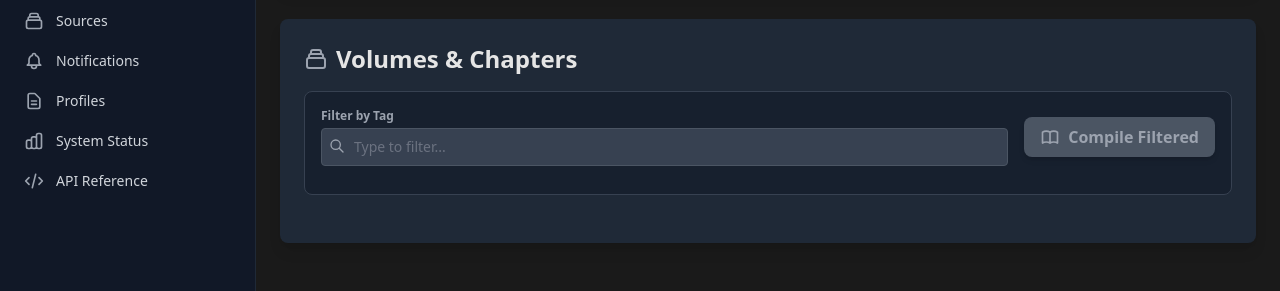
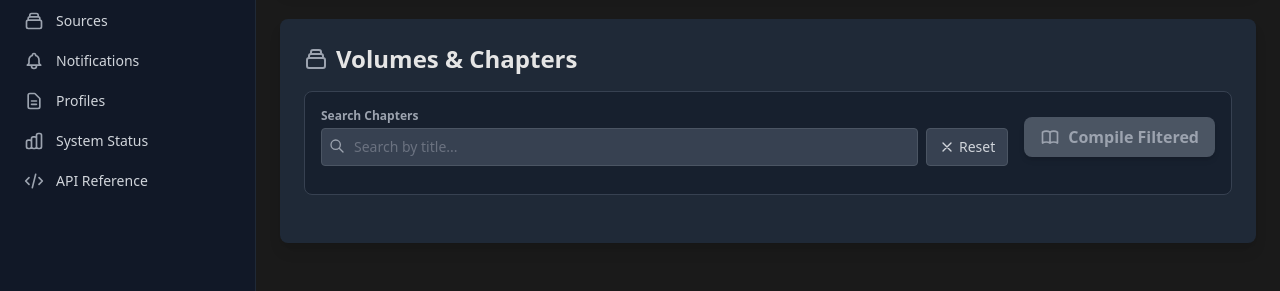
Before and after one commit to RationalAnarchist/ScribDB, a FastAPI app: template scrollarr/templates/story_details.html in a window 1280 px wide. Shown: the part 509-800 px from the top of the page. Run offline with FastAPI, Linux system fonts and the light colour scheme; the template is opened without the code that fills it, so the values that code supplies are empty; some libraries are stand-ins or nearby versions.

Commit message:
feat: Improve story details filtering with search and multi-select tags
- Replaces the single tag search input with a general title search input.
- Implements a clickable, multi-select tag filter (AND logic).
- Adds a "Reset Filters" button.
- Updates the UI to show selected tags clearly.
- Wraps chapter titles in a span for targeted searching.

Co-authored-by: RationalAnarchist <45818300+RationalAnarchist@users.noreply.github.com>

```diff
--- a/app.py
+++ /dev/null
@@ -1,5 +0,0 @@
-from scrollarr.app import app
-
-if __name__ == "__main__":
-    import uvicorn
-    uvicorn.run(app, host="0.0.0.0", port=8000)
--- a/scrollarr/templates/story_details.html
+++ b/scrollarr/templates/story_details.html
@@ -148,13 +148,20 @@
         <div class="mb-6 bg-gray-900/50 p-4 rounded-lg border border-gray-700">
             <div class="flex flex-wrap gap-4 items-center mb-3">
                 <div class="flex-1">
-                    <label for="tag-filter" class="block text-xs font-semibold text-gray-400 mb-1">Filter by Tag</label>
-                    <div class="relative">
-                        <input type="text" id="tag-filter" oninput="filterChapters()" class="w-full bg-gray-700 text-white rounded p-2 pl-8 text-sm border border-gray-600 focus:outline-none focus:border-blue-500 placeholder-gray-500" placeholder="Type to filter..." list="tag-list">
-                        <svg xmlns="http://www.w3.org/2000/svg" class="h-4 w-4 text-gray-400 absolute left-2 top-2.5" fill="none" viewBox="0 0 24 24" stroke="currentColor">
-                            <path stroke-linecap="round" stroke-linejoin="round" stroke-width="2" d="M21 21l-6-6m2-5a7 7 0 11-14 0 7 7 0 0114 0z" />
-                        </svg>
-                        <datalist id="tag-list"></datalist>
+                    <label for="chapter-search" class="block text-xs font-semibold text-gray-400 mb-1">Search Chapters</label>
+                    <div class="flex gap-2">
+                        <div class="relative flex-1">
+                            <input type="text" id="chapter-search" oninput="updateFilter()" class="w-full bg-gray-700 text-white rounded p-2 pl-8 text-sm border border-gray-600 focus:outline-none focus:border-blue-500 placeholder-gray-500" placeholder="Search by title...">
+                            <svg xmlns="http://www.w3.org/2000/svg" class="h-4 w-4 text-gray-400 absolute left-2 top-2.5" fill="none" viewBox="0 0 24 24" stroke="currentColor">
+                                <path stroke-linecap="round" stroke-linejoin="round" stroke-width="2" d="M21 21l-6-6m2-5a7 7 0 11-14 0 7 7 0 0114 0z" />
+                            </svg>
+                        </div>
+                        <button onclick="resetFilters()" class="bg-gray-700 hover:bg-gray-600 text-gray-300 hover:text-white px-3 py-2 rounded border border-gray-600 text-sm transition-colors flex items-center gap-1">
+                            <svg xmlns="http://www.w3.org/2000/svg" class="h-4 w-4" fill="none" viewBox="0 0 24 24" stroke="currentColor">
+                                <path stroke-linecap="round" stroke-linejoin="round" stroke-width="2" d="M6 18L18 6M6 6l12 12" />
+                            </svg>
+                            Reset
+                        </button>
                     </div>
                 </div>
                 <div class="flex items-end gap-2">
@@ -232,7 +239,7 @@
                                 <tr class="chapter-row hover:bg-gray-700/50 transition-colors" data-chapter-id="{{ chapter.id }}" data-tags="{{ chapter.tags or '' }}">
                                     <td class="p-3 text-gray-400 text-center text-sm">{{ chapter.index }}</td>
                                     <td class="p-3 font-medium text-gray-200 text-sm">
-                                        {{ chapter.title }}
+                                        <span class="chapter-title">{{ chapter.title }}</span>
                                         {% if chapter.tags %}
                                         <div class="flex flex-wrap gap-1 mt-1">
                                             {% for tag in chapter.tags.split(',') %}
@@ -608,8 +615,10 @@
             }
         }
 
-        // Tag Filtering Logic
+        // Filtering Logic
         let uniqueTags = new Set();
+        let selectedTags = new Set();
+
         document.addEventListener('DOMContentLoaded', () => {
             const rows = document.querySelectorAll('.chapter-row');
             rows.forEach(row => {
@@ -620,67 +629,123 @@
             });
 
             const sortedTags = Array.from(uniqueTags).sort();
-            const datalist = document.getElementById('tag-list');
             const availableTagsContainer = document.getElementById('available-tags');
 
             if (sortedTags.length > 0) {
                 availableTagsContainer.classList.remove('hidden');
 
                 sortedTags.forEach(tag => {
-                    // Datalist option
-                    const option = document.createElement('option');
-                    option.value = tag;
-                    datalist.appendChild(option);
+                    const badge = document.createElement('button');
+                    // Initial Style: Unselected
+                    badge.className = 'tag-btn text-xs bg-gray-700 hover:bg-gray-600 text-blue-300 px-2 py-1 rounded border border-gray-600 transition-colors select-none';
+                    badge.innerText = tag;
+                    badge.dataset.tag = tag;
 
-                    // Clickable badge
-                    const badge = document.createElement('button');
-                    badge.className = 'text-xs bg-gray-700 hover:bg-gray-600 text-blue-300 px-2 py-1 rounded border border-gray-600 transition-colors';
-                    badge.innerText = tag;
-                    badge.onclick = () => {
-                        const input = document.getElementById('tag-filter');
-                        input.value = tag;
-                        filterChapters();
+                    badge.onclick = (e) => {
+                        if (e.ctrlKey || e.metaKey || e.shiftKey) {
+                            // Toggle
+                            if (selectedTags.has(tag)) {
+                                selectedTags.delete(tag);
+                            } else {
+                                selectedTags.add(tag);
+                            }
+                        } else {
+                            // Select only this one (or deselect if it's the only one? No, usually explicitly selecting one replaces others)
+                            // If we click the already selected single tag, deselect it?
+                            if (selectedTags.size === 1 && selectedTags.has(tag)) {
+                                selectedTags.clear();
+                            } else {
+                                selectedTags.clear();
+                                selectedTags.add(tag);
+                            }
+                        }
+                        updateTagStyles();
+                        updateFilter();
                     };
                     availableTagsContainer.appendChild(badge);
                 });
             }
         });
 
-        function filterChapters() {
-            const filterValue = document.getElementById('tag-filter').value.toLowerCase().trim();
+        function updateTagStyles() {
+            document.querySelectorAll('.tag-btn').forEach(btn => {
+                const tag = btn.dataset.tag;
+                if (selectedTags.has(tag)) {
+                    btn.className = 'tag-btn text-xs bg-blue-600 hover:bg-blue-500 text-white px-2 py-1 rounded border border-blue-500 transition-colors select-none shadow-sm';
+                } else {
+                    btn.className = 'tag-btn text-xs bg-gray-700 hover:bg-gray-600 text-blue-300 px-2 py-1 rounded border border-gray-600 transition-colors select-none';
+                }
+            });
+        }
+
+        function resetFilters() {
+            document.getElementById('chapter-search').value = '';
+            selectedTags.clear();
+            updateTagStyles();
+            updateFilter();
+        }
+
+        function updateFilter() {
+            const searchInput = document.getElementById('chapter-search');
+            if (!searchInput) return; // Guard against element missing
+
+            const searchText = searchInput.value.toLowerCase().trim();
             const rows = document.querySelectorAll('.chapter-row');
             let visibleCount = 0;
+            const hasFilter = searchText.length > 0 || selectedTags.size > 0;
 
             rows.forEach(row => {
-                const tags = (row.dataset.tags || '').toLowerCase();
-                // Match if tag string contains search, or if searching title/index?
-                // Request said "filter the story page using the tags".
-                // We check if any tag matches (if exact?) or partial match on tag list string.
-                // Partial match is easiest.
-                if (!filterValue || tags.includes(filterValue)) {
+                const titleSpan = row.querySelector('.chapter-title');
+                const title = titleSpan ? titleSpan.innerText.toLowerCase() : '';
+                const rowTags = (row.dataset.tags || '').split(',').map(t => t.trim());
+
+                // 1. Text Search (Title)
+                const matchesText = !searchText || title.includes(searchText);
+
+                // 2. Tag Filter (AND logic: must have ALL selected tags)
+                // If selectedTags is empty, it matches (condition is true)
+                let matchesTags = true;
+                if (selectedTags.size > 0) {
+                    for (let tag of selectedTags) {
+                        if (!rowTags.includes(tag)) {
+                            matchesTags = false;
+                            break;
+                        }
+                    }
+                }
+
+                if (matchesText && matchesTags) {
                     row.style.display = '';
                     visibleCount++;
-                    // Open parent details if hidden
-                    const details = row.closest('details');
-                    if (details && !details.open && filterValue) {
-                         details.open = true;
+
+                    // Open parent details if hidden and we are filtering
+                    if (hasFilter) {
+                        const details = row.closest('details');
+                        if (details && !details.open) {
+                             details.open = true;
+                        }
                     }
                 } else {
                     row.style.display = 'none';
                 }
             });
 
+            // Update UI elements
             const countSpan = document.getElementById('filter-count');
             const compileBtn = document.getElementById('compile-selected-btn');
             const emailBtn = document.getElementById('email-selected-btn');
 
-            if (filterValue) {
+            if (hasFilter) {
                 countSpan.innerText = `${visibleCount} found`;
                 countSpan.classList.remove('hidden');
+                // Enable buttons if we have results
                 compileBtn.disabled = visibleCount === 0;
                 if (emailBtn) emailBtn.disabled = visibleCount === 0;
             } else {
                 countSpan.classList.add('hidden');
+                // Disable compile filtered when no filter is active?
+                // Original logic: "if (filterValue) ... else { compileBtn.disabled = true; }"
+                // So "Compile Selected" is only active when filtering? Yes, makes sense.
                 compileBtn.disabled = true;
                 if (emailBtn) emailBtn.disabled = true;
             }
```
